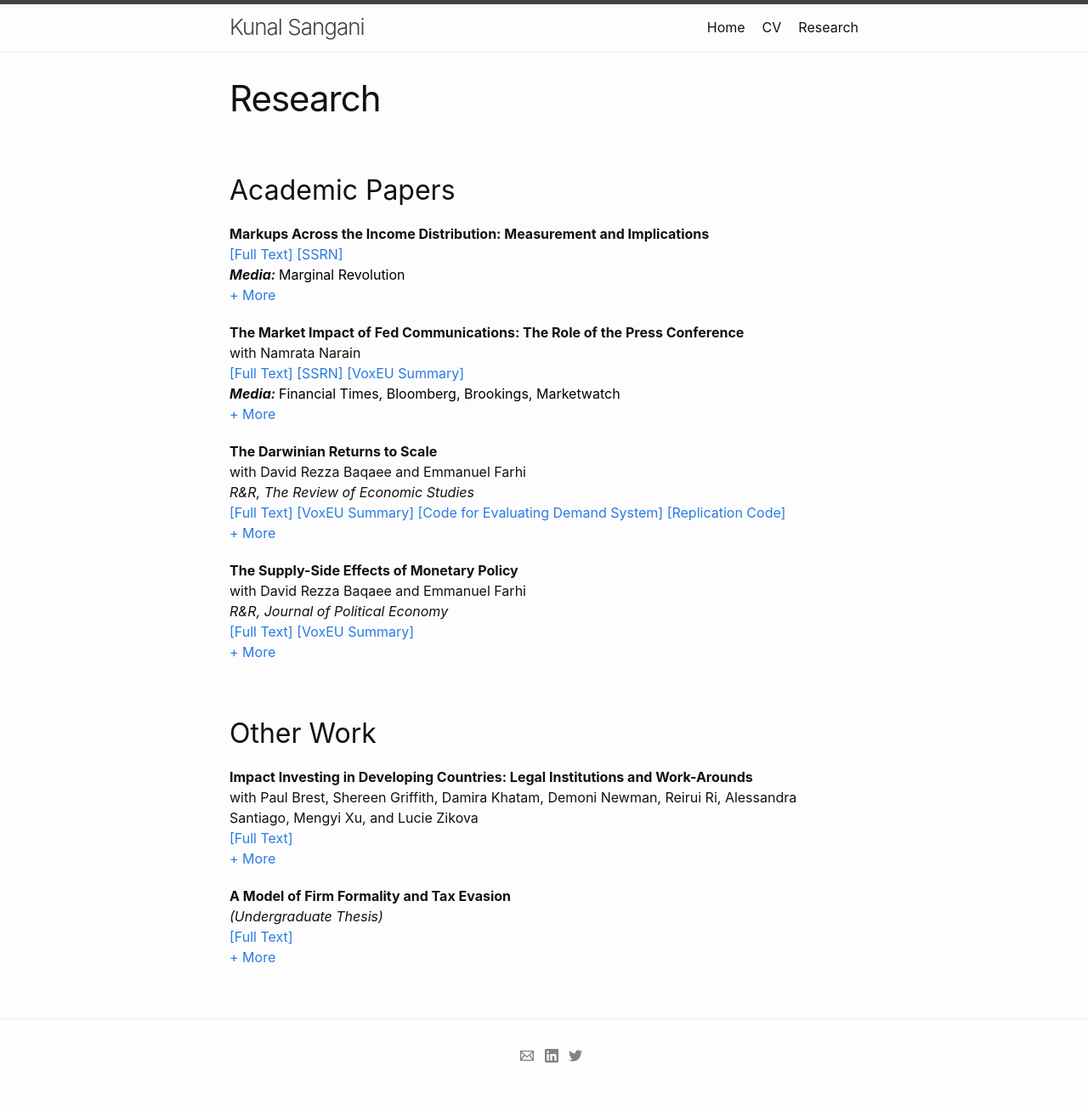
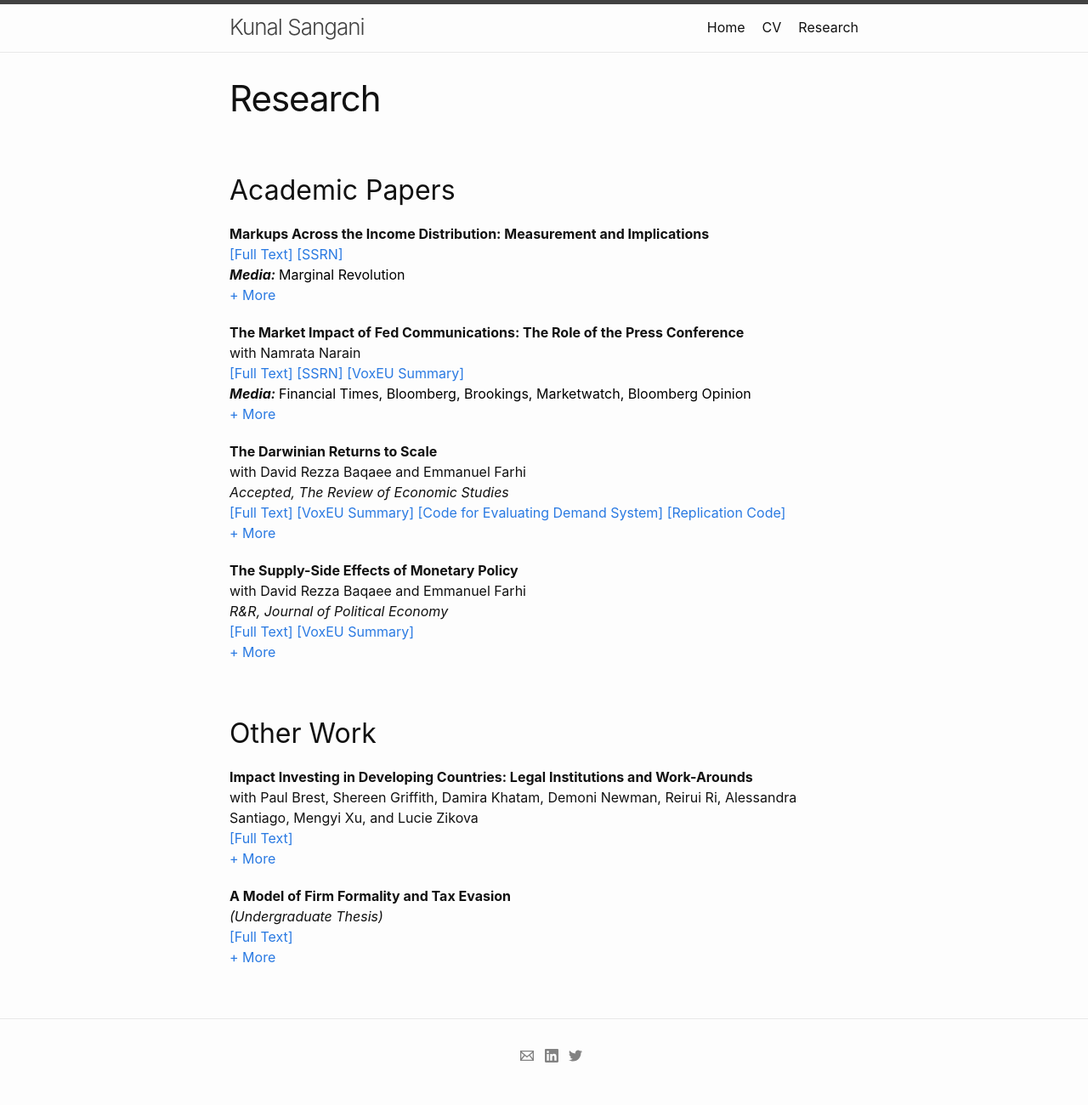
Before and after one commit to kunalsangani/kunalsangani.github.io, a Jekyll site: the page built from research.markdown, in a window 1280 px wide. Shown: the whole page at 85% size. Built offline with Jekyll 4.4.1, drawn with Linux system fonts in a browser that asks for light colours; nearby versions of some CDN libraries.

Commit message:
Updated Darwinian

```diff
--- a/_data/research.yml
+++ b/_data/research.yml
@@ -61,6 +61,9 @@
         - c4:
           name: Marketwatch
           href: https://www.marketwatch.com/livecoverage/stock-market-today-dow-futures-decline-ahead-of-rate-decision/card/powell-s-press-conferences-found-to-be-three-times-more-volatile-for-markets-than-his-predecessors-researchers-say-Se72yBTbURk74iLnjJFx
+        - c5:
+          name: Bloomberg Opinion
+          href: https://www.bloomberg.com/opinion/articles/2023-03-23/rocky-horror-fed-show-stuck-in-a-time-warp-with-janet-and-jerome
       abstract: >-
         We document a shift in the market impact of the press conference given by the Federal Reserve Chair at the close of FOMC meetings.
         Using intraday trading data, we find that market volatility is more than three times higher during
@@ -78,7 +81,7 @@
     - darwinian:
       title: The Darwinian Returns to Scale
       coauthors: David Rezza Baqaee and Emmanuel Farhi
-      status: R&R, The Review of Economic Studies
+      status: Accepted, The Review of Economic Studies
       links:
         - paper:
           name: Full Text
```
